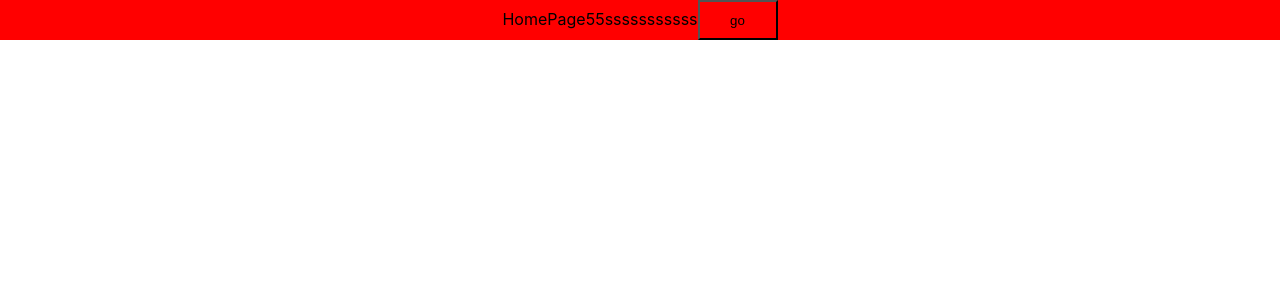
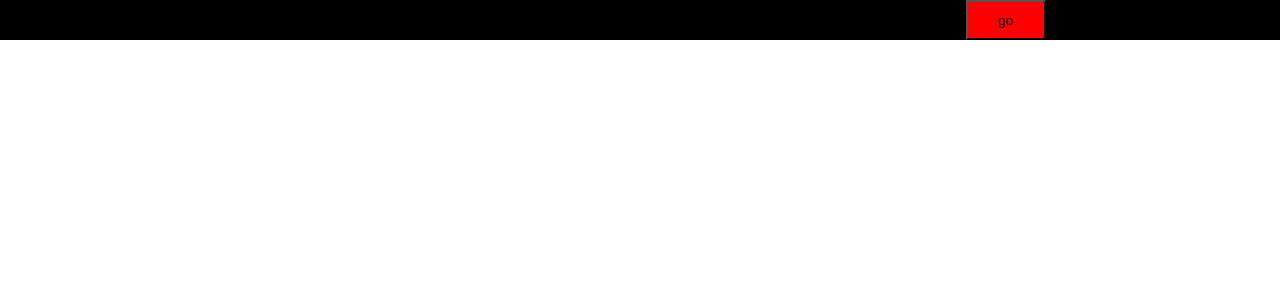
Before and after one commit to alizadeh2007/offlinePWA, a React (Create React App) app: page / in a window 1280 px wide. Shown: the top 300 px of the page. Built offline with nearby package versions, Linux system fonts and the light colour scheme.

Commit message:
Service worker modified

```diff
--- a/src/component/HomePages/index.jsx
+++ b/src/component/HomePages/index.jsx
@@ -4,8 +4,8 @@ import { useNavigate } from 'react-router-dom'
 function HomePages() {
     const navigate=useNavigate()
   return (
-    <div style={{backgroundColor:"red", width:"100%" ,height:"100%"}}>
-    HomePage55sssssssssss
+    <div style={{backgroundColor:"black", width:"100%" ,height:"100%"}}>
+    some icons at the next page. i want to cache in this page befove navigate to next(with go button)
 <button style={{width:"80px", height:"40px" , backgroundColor:"red"}} onClick={()=>navigate("/home")}>go</button>
     </div>
   )
```
